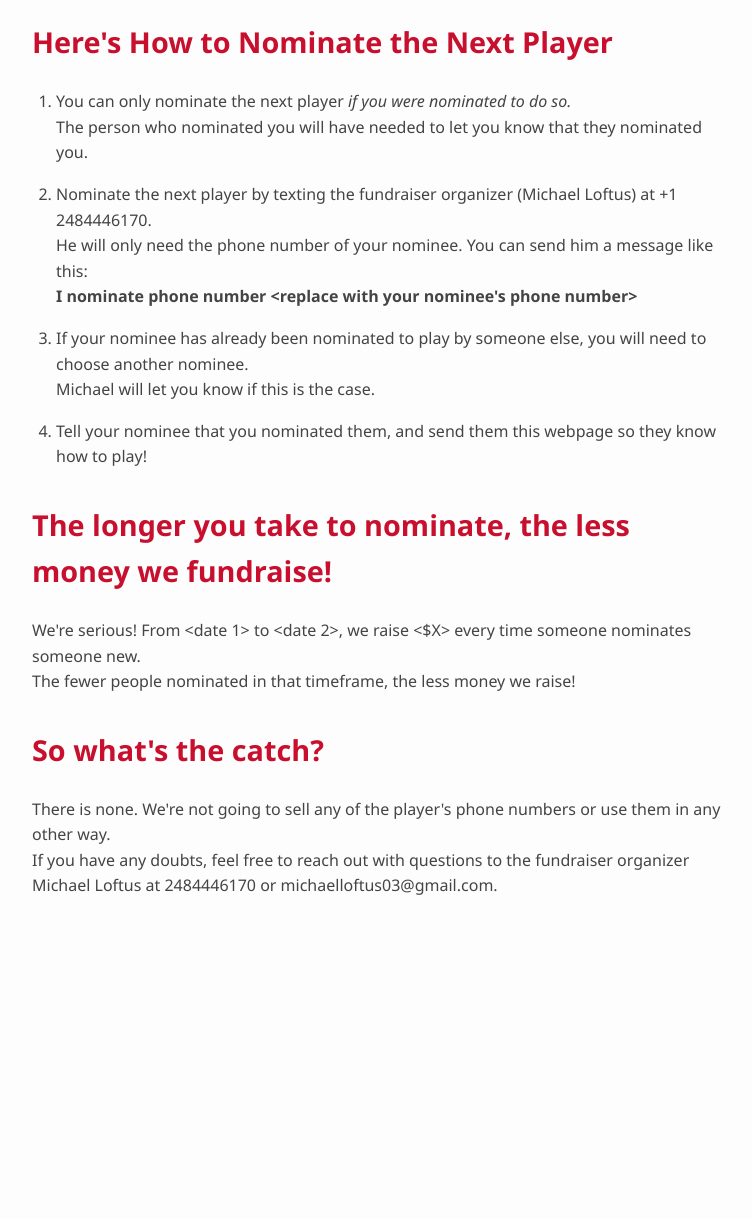
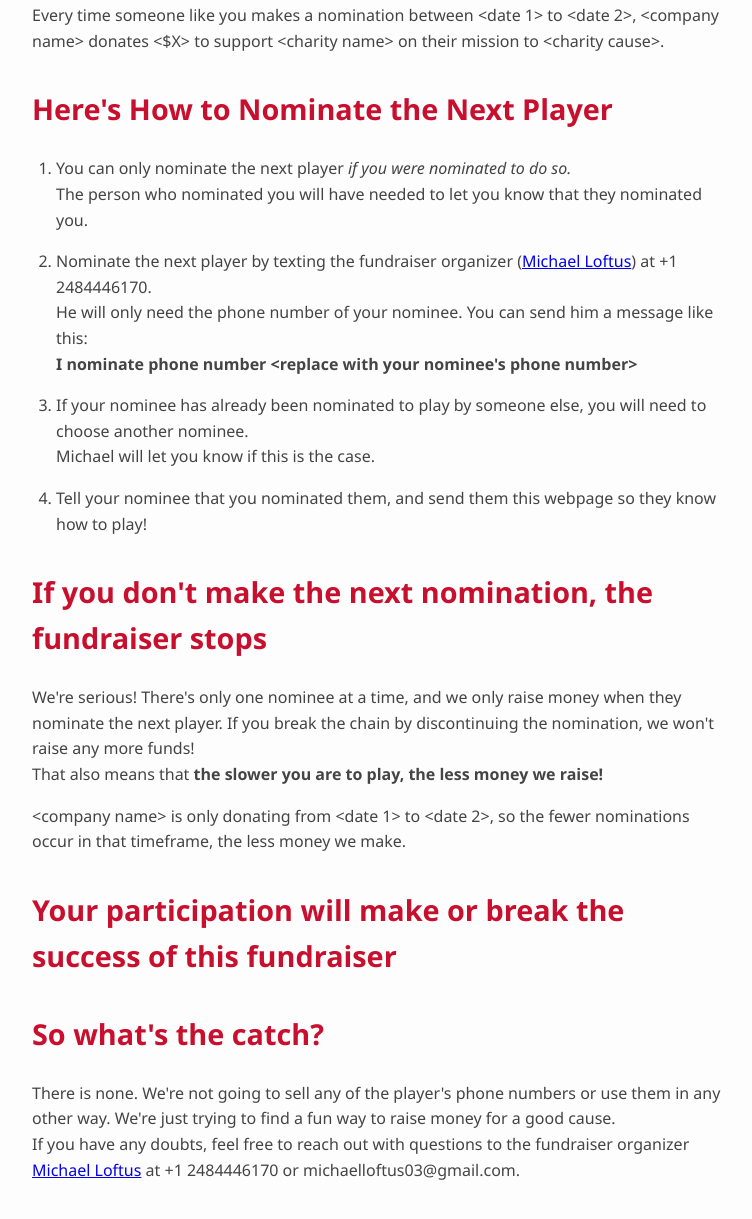
Before and after one commit to loftusmi3/loftusmi3.github.io, a plain HTML site: page index.html in a window 1280 px wide. Shown: the part 461-1680 px from the top of the page, without its empty margins (258-1010 px from the left). Before the commit the page ends 1440 px from the top, so only its background shows below. Drawn offline with Linux system fonts and the light colour scheme.

Commit message:
Sending to Sasha for review

```diff
--- a/index.html
+++ b/index.html
@@ -82,15 +82,15 @@
 </head>
 <body>
     <header>
-        <h1>Hi There! Welcome to our Fundraiser for &lt;Charity Name&gt;</h1>
+        <h1>Hi There! Welcome to our fundraiser for &lt;Charity Name&gt;</h1>
         <!-- <p>Together, we can make a difference!</p> -->
     </header>
     <main>
         <div class="instructions">
             <h2>If you're reading this, someone probably nominated you to play in our fundraiser game. Congrats!</h2>
             <p>Basically, this is like the ALS ice bucket challenge, except with no ice buckets (or ALS).</p>
-            <br\>
             <p>Literally all you have to do is nominate the next person to play. That's it!</p>
+            <p>Every time someone like you makes a nomination between &lt;date 1&gt; to &lt;date 2&gt;, &lt;company name&gt; donates &lt;$X&gt; to support &lt;charity name&gt; on their mission to &lt;charity cause&gt;.</p>
         </div>
         <div class="instructions">
             <h2>Here's How to Nominate the Next Player</h2>
@@ -98,7 +98,7 @@
                 <li>You can only nominate the next player <em>if you were nominated to do so.</em>
                     <br>
                     The person who nominated you will have needed to let you know that they nominated you.</li>
-                <li>Nominate the next player by texting the fundraiser organizer (Michael Loftus) at +1 2484446170.
+                <li>Nominate the next player by texting the fundraiser organizer (<a href = https://x.com/Michael_Loftus3 target="_blank" rel="noopener noreferrer">Michael Loftus</a>) at +1 2484446170.
                     <br>
                     He will only need the phone number of your nominee. You can send him a message like this:
                     <br>
@@ -109,16 +109,19 @@
             </ol>
         </div>
         <div class="instructions">
-            <h2>The longer you take to nominate, the less money we fundraise!</h2>
-            <p>We're serious! From &lt;date 1&gt; to &lt;date 2&gt;, we raise &lt;$X&gt; every time someone nominates someone new.
+            <h2>If you don't make the next nomination, the fundraiser stops</h2>
+            <p>We're serious! There's only one nominee at a time, and we only raise money when they nominate the next player. If you break the chain by discontinuing the nomination, we won't raise any more funds!
                 <br>
-                The fewer people nominated in that timeframe, the less money we raise!</p>
+                That also means that <b>the slower you are to play, the less money we raise!</b></p>
+                <p>&lt;company name&gt; is only donating from &lt;date 1&gt; to &lt;date 2&gt;, so the fewer nominations occur in that timeframe, the less money we make.</p>
         </div>
         <div class="instructions">
+            <h2>Your participation will make or break the success of this fundraiser</h2>
+        <div class="instructions">
             <h2>So what's the catch?</h2>
-            <p>There is none. We're not going to sell any of the player's phone numbers or use them in any other way.
+            <p>There is none. We're not going to sell any of the player's phone numbers or use them in any other way. We're just trying to find a fun way to raise money for a good cause.
                 <br>
-                If you have any doubts, feel free to reach out with questions to the fundraiser organizer Michael Loftus at 2484446170 or michaelloftus03@gmail.com.</p>
+                If you have any doubts, feel free to reach out with questions to the fundraiser organizer <a href = https://x.com/Michael_Loftus3 target="_blank" rel="noopener noreferrer">Michael Loftus</a> at +1 2484446170 or michaelloftus03@gmail.com.</p>
         </div>
     </main>
     <!-- <footer>
```
